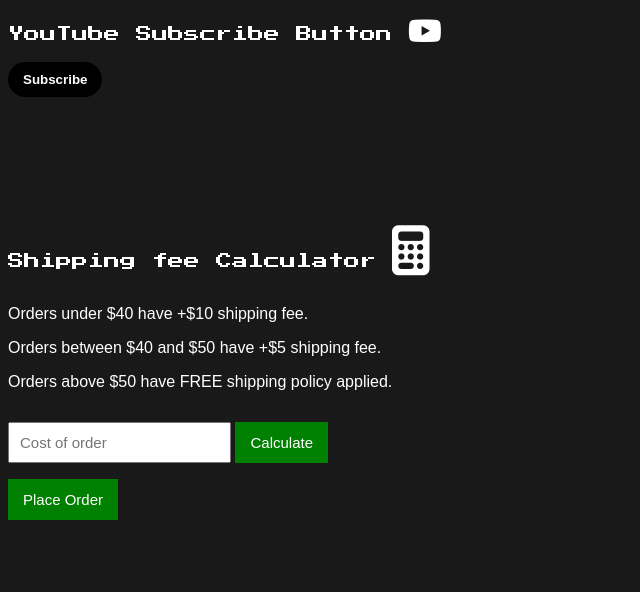
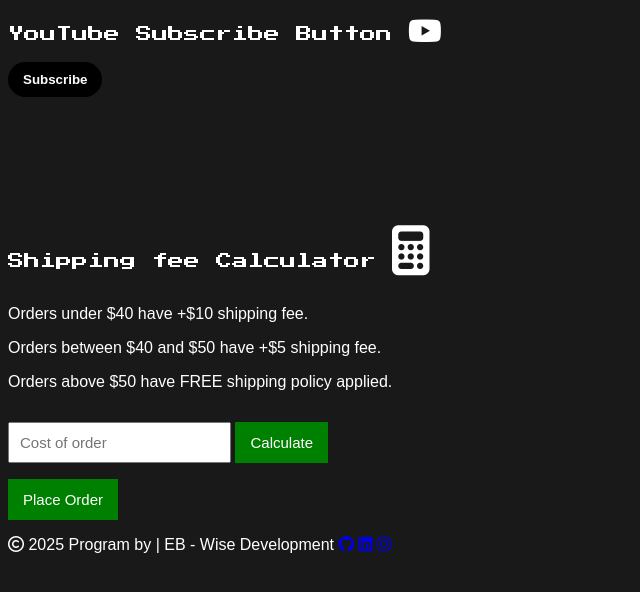
Before and after one commit to emmanuel-wisedev/youtubebutton-shippingfeecalc, a plain HTML site: page index.html in a window 1280 px wide. Shown: the whole page, without its empty margins (0-640 px from the left). Drawn offline with Linux system fonts and the light colour scheme.

Commit message:
Update index.html

```diff
--- a/index.html
+++ b/index.html
@@ -42,5 +42,12 @@
   <div>
     <span class="order-process-info"></span>
   </div>
+
+  <footer>
+    <div>
+      <p><i class="fa-regular fa-copyright"></i> 2025 Program by | EB -
+        Wise Development <a href="https://github.com/emmanuel-wisedev"><i class="fa-brands fa-github"></i></a> <a href="http://linkedin.com/in/emmanuel-boateng-78b0b2338"><i class="fa-brands fa-linkedin"></i></a> <a href="https://www.instagram.com/r.mwise?igsh=MXJmdzAzZjRrMTU1Mw%3D%3D&utm_source=qr"><i class="fa-brands fa-instagram"></i></p></a>
+    </div>
+  </footer>
 </body>
 </html>
```
